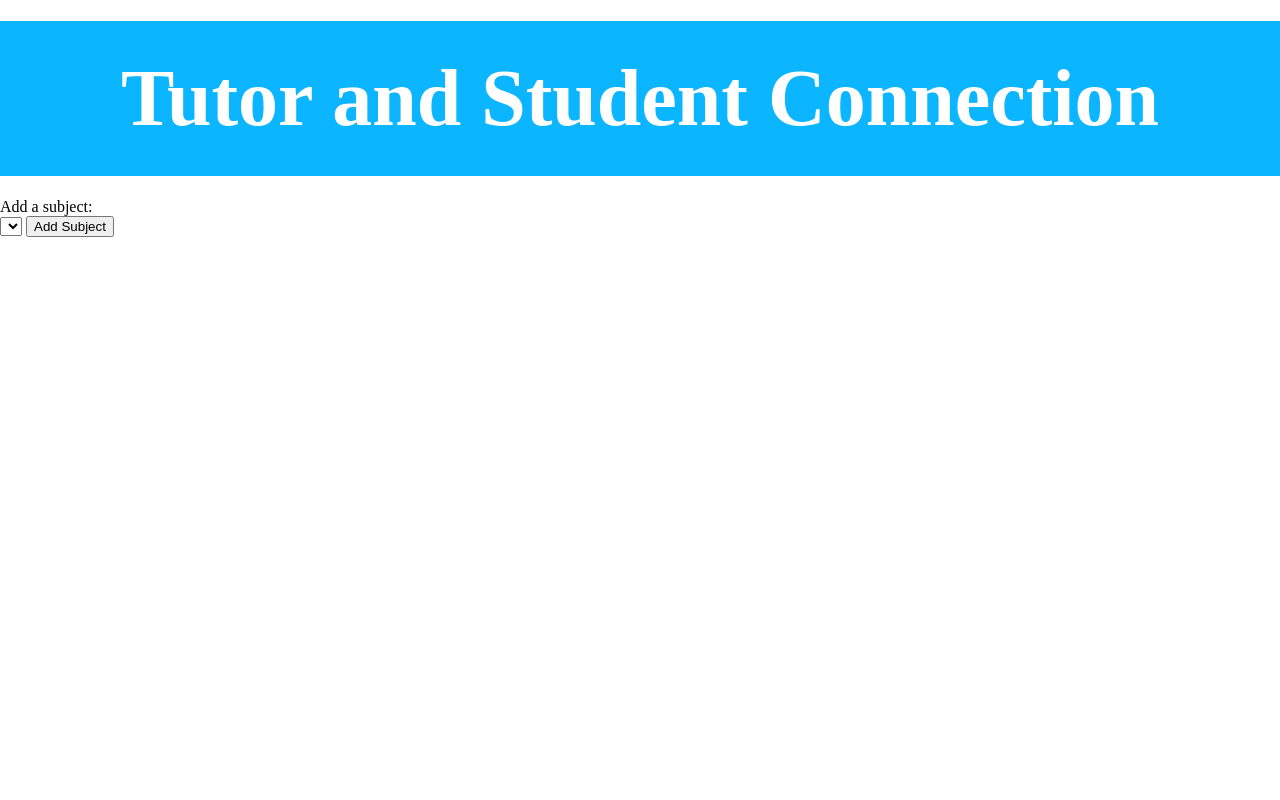
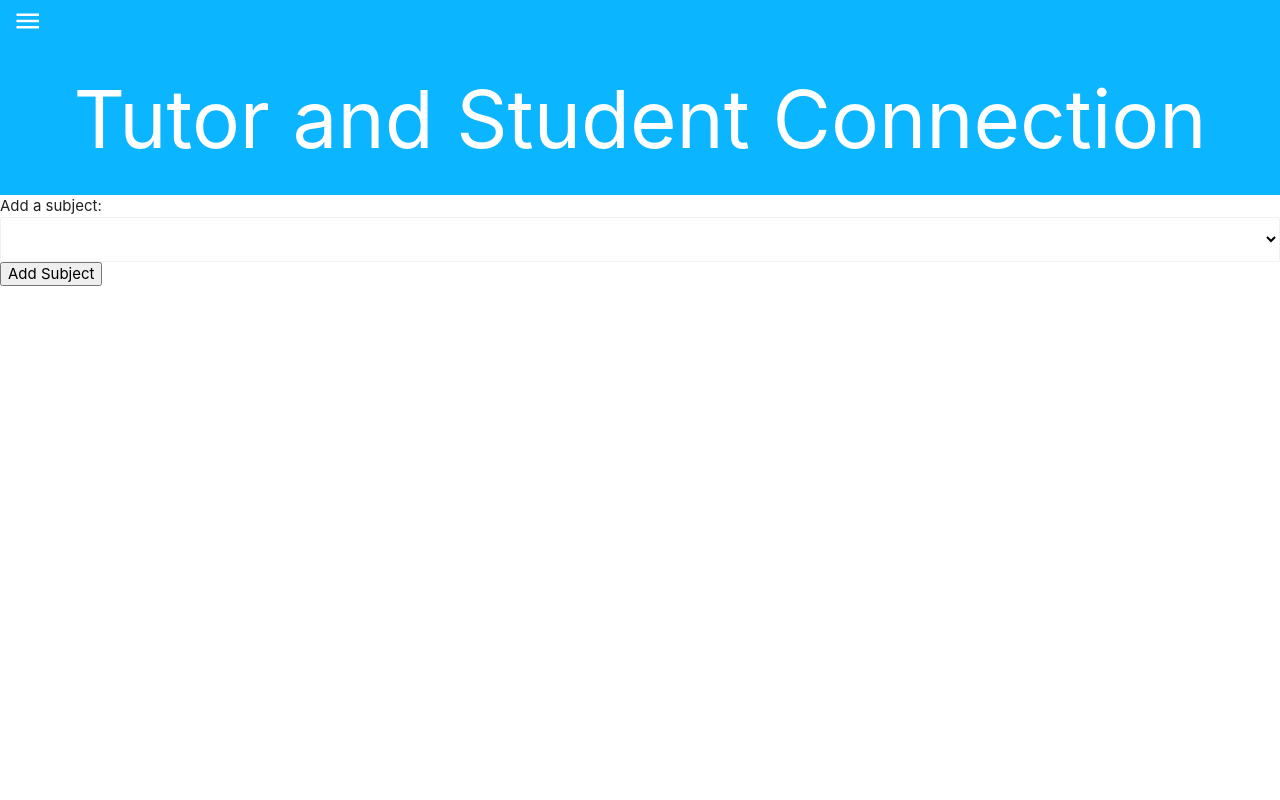
Before and after one commit to jonathankopp/Tutor-and-Student-Connection-TaSC-, a PHP site: page /addsubject.php in a window 1280 px wide. Run offline with PHP 8.4, Linux system fonts and the light colour scheme; a user stored in the database is signed in; data comes from the database, SQL or seed files in the repository; data that the repository does not hold is empty.

Commit message:
visible selectors

```diff
--- a/addsubject.php
+++ b/addsubject.php
@@ -36,7 +36,7 @@
 	<link href="Resources/style.css" rel="stylesheet" type="text/css"/>
 	<script type="text/javascript" src="Resources/jquery-1.4.3.min.js"></script>
 		  <!-- Compiled and minified CSS -->
-<!--		<link rel="stylesheet" href="https://cdnjs.cloudflare.com/ajax/libs/materialize/1.0.0/css/materialize.min.css">-->
+		<link rel="stylesheet" href="https://cdnjs.cloudflare.com/ajax/libs/materialize/1.0.0/css/materialize.min.css">
 
 		<!-- Compiled and minified JavaScript -->
 		<script src="https://cdnjs.cloudflare.com/ajax/libs/materialize/1.0.0/js/materialize.min.js"></script>
@@ -59,15 +59,24 @@
 </head>
 
 <body>
-	<h1>
-			<div>
-			  <h1 class="title jumbotron">Tutor and Student Connection</h1>
-			</div>
-	</h1>
+	<ul id="slide-out" class="sidenav">
+		<li><a class="nav-item" href="find.php">Make a Connection </a></li>
+		<li><a class="nav-item" href="forum.php"> Discussion Forum </a></li>
+		<li><a class="nav-item" href="reviews.php">Review</a></li>
+		<li><a class="nav-item" href="profile.php">My Profile</a></li>
+		<li class="bottom"><a id="logout" href="index.php">Logout</a></li>
+	</ul>
+	 <div class="jumbotron">
+		<a href="#" data-target="slide-out" class="sidenav-trigger menu"><i class="small material-icons menu">menu</i></a>
+		<div>
+		  <h1 class="title">Tutor and Student Connection</h1>
+
+		</div>
+	</div>
 
 	Add a subject:
 	<form action="addsubject.php" method="post">
-		<select name="addsubject">
+		<select class="browser-default" name="addsubject">
 			<?php
 			$subquery = 'SELECT course FROM subject WHERE course NOT IN (';
 			$subquery .= 'SELECT course FROM ' . $table . ' WHERE userid = ' . $_SESSION['userid'] . ');';
--- a/profile.php
+++ b/profile.php
@@ -9,7 +9,6 @@
 
 
 <html>
-<head>
 <head>
 	<title>Profile</title>
 	<link href="Resources/style.css" rel="stylesheet" type="text/css"/>
@@ -39,8 +38,6 @@
 		</script>
 
 </head>
-</head>
-
 
 <body>
 	<ul id="slide-out" class="sidenav">
```
Also changed, not shown: find.php (+44 -11 lines).
